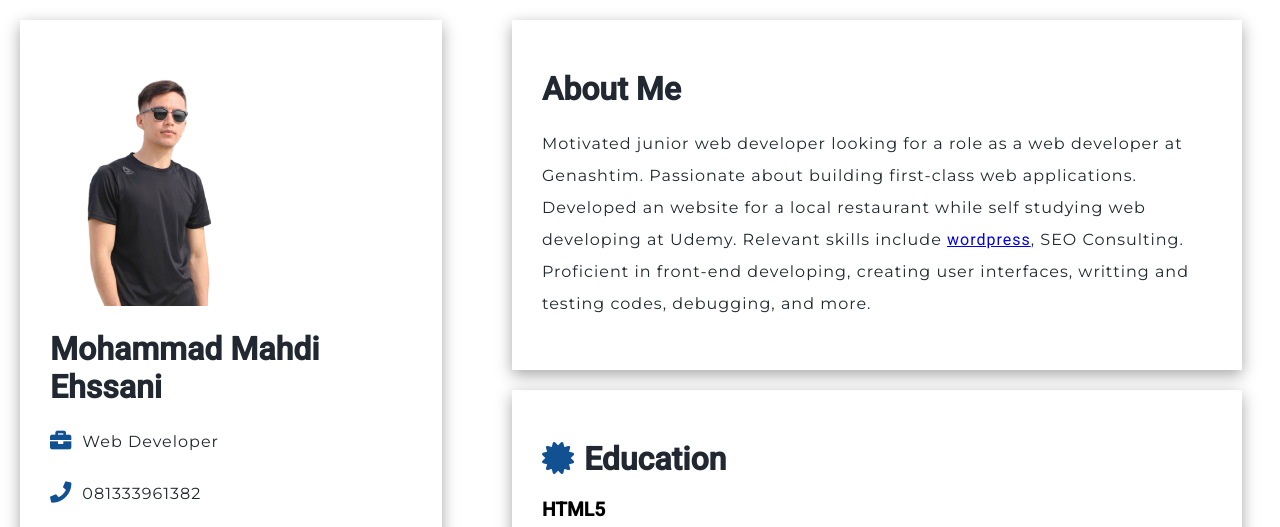
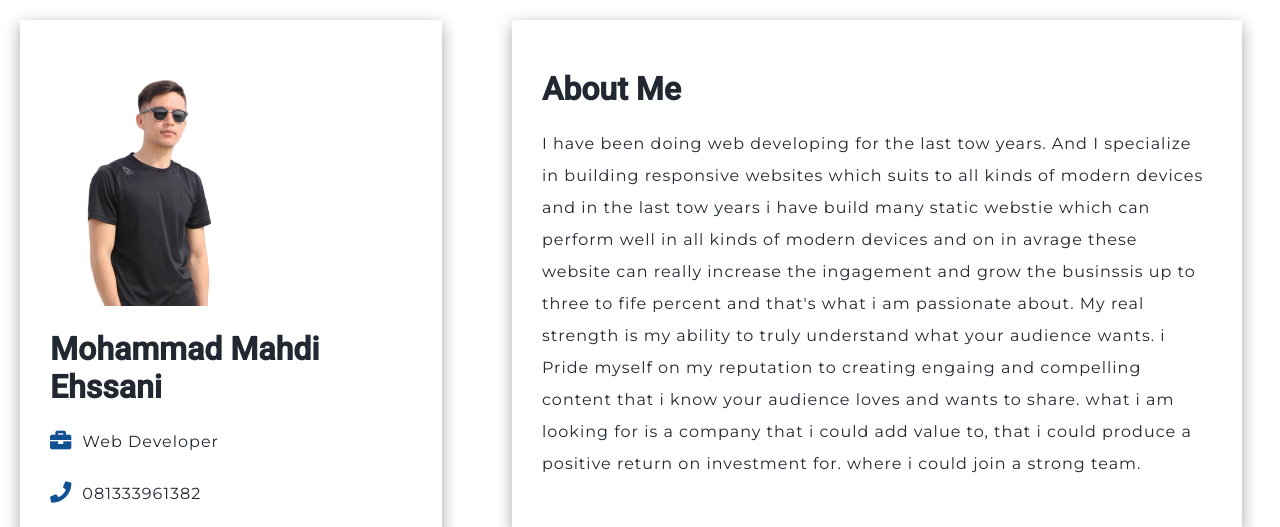
Before and after one commit to mahdiehsani/My-cv, a plain HTML site: page index.html in a window 1280 px wide. Shown: the top 527 px of the page. Drawn offline with Linux system fonts and the light colour scheme.

Commit message:
the last update

```diff
--- a/index.html
+++ b/index.html
@@ -115,13 +115,18 @@
       <div class="education">
         <h2>About Me</h2>
         <p>
-          Motivated junior web developer looking for a role as a web developer
-          at Genashtim. Passionate about building first-class web applications.
-          Developed an website for a local restaurant while self studying web
-          developing at Udemy. Relevant skills include
-          <a href="mahdiehssani.my.id">wordpress</a>, SEO Consulting. Proficient
-          in front-end developing, creating user interfaces, writting and
-          testing codes, debugging, and more.
+          I have been doing web developing for the last tow years. And I
+          specialize in building responsive websites which suits to all kinds of
+          modern devices and in the last tow years i have build many static
+          webstie which can perform well in all kinds of modern devices and on
+          in avrage these website can really increase the ingagement and grow
+          the businssis up to three to fife percent and that's what i am
+          passionate about. My real strength is my ability to truly understand
+          what your audience wants. i Pride myself on my reputation to creating
+          engaing and compelling content that i know your audience loves and
+          wants to share. what i am looking for is a company that i could add
+          value to, that i could produce a positive return on investment for.
+          where i could join a strong team.
         </p>
       </div>
 
```
